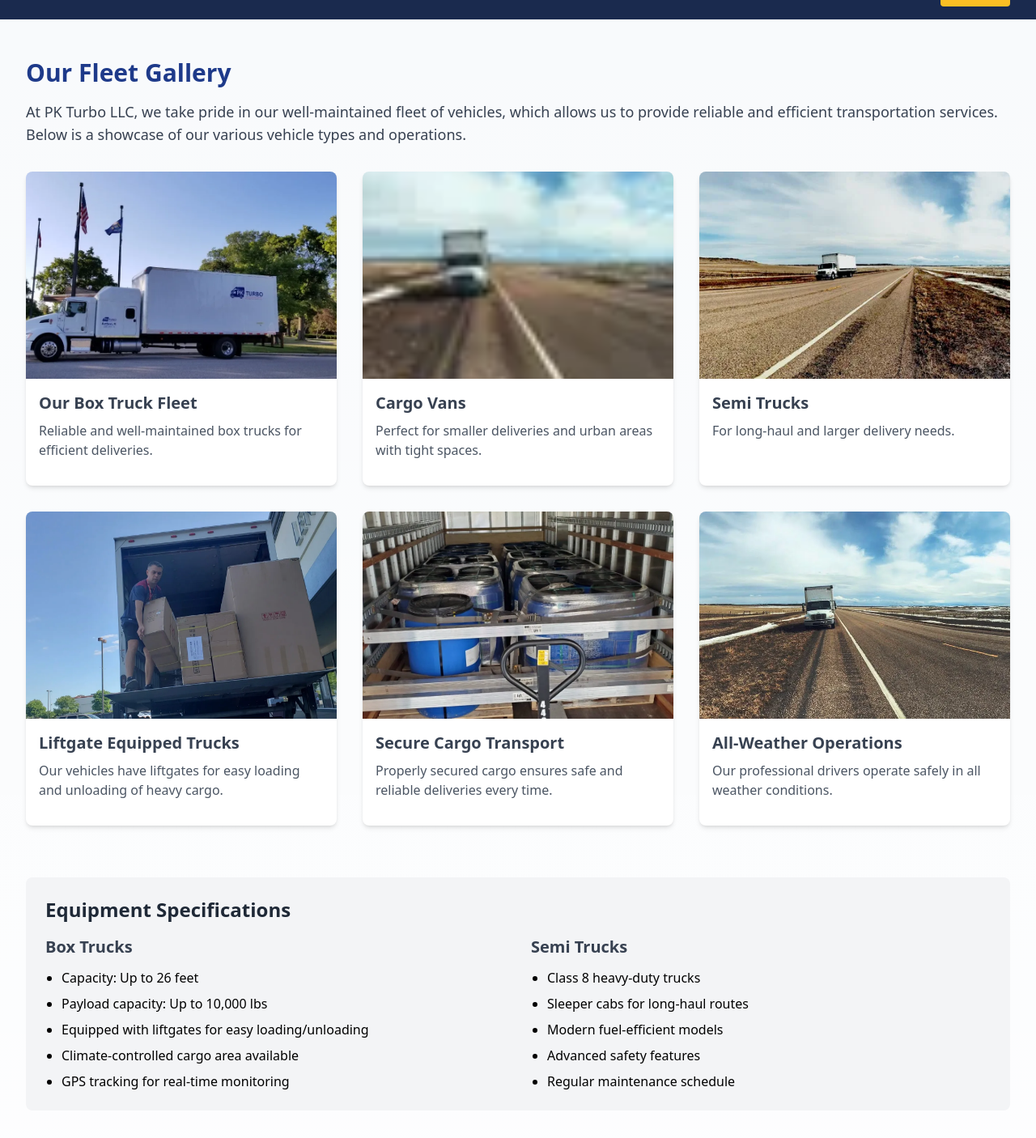
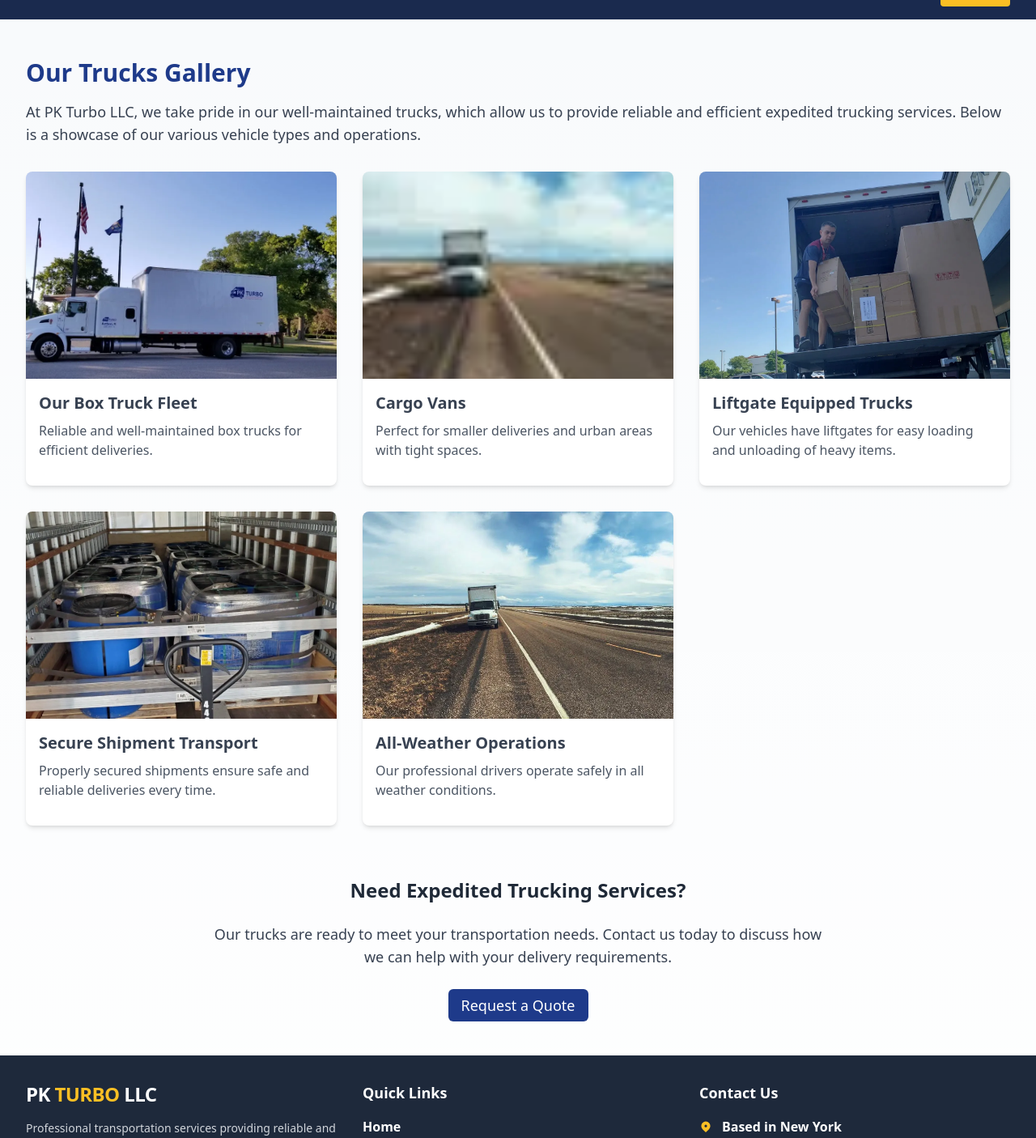
Before and after one commit to coolpeter2025/PKTurbo, a Next.js app in the folder pk-turbo-site/: page /gallery in a window 1280 px wide. Shown: the part 48-1454 px from the top of the page at 81% size. Built offline with nearby package versions, Linux system fonts and the light colour scheme.

Commit message:
refactor: Update content to focus on expedited trucking

```diff
--- a/pk-turbo-site/app/gallery/page.tsx
+++ b/pk-turbo-site/app/gallery/page.tsx
@@ -2,9 +2,9 @@ import { Metadata } from 'next';
 import Image from 'next/image';
 
 export const metadata: Metadata = {
-  title: 'Our Fleet Gallery - PK Turbo LLC',
-  description: 'View our fleet of well-maintained transportation vehicles at PK Turbo LLC. We provide reliable delivery and logistics services throughout the region.',
-  keywords: 'PK Turbo fleet, delivery trucks, transportation vehicles, logistics fleet, trucking company gallery',
+  title: 'Our Trucks Gallery - PK Turbo LLC',
+  description: 'View our well-maintained expedited trucking vehicles at PK Turbo LLC. We provide reliable delivery services throughout the region.',
+  keywords: 'PK Turbo trucks, delivery trucks, transportation vehicles, expedited trucking, trucking company gallery',
 };
 
 export default function GalleryPage() {
@@ -21,23 +21,18 @@ export default function GalleryPage() {
       title: 'Cargo Vans',
       description: 'Perfect for smaller deliveries and urban areas with tight spaces.',
     },
-    {
-      src: '/images/truck on road.png',
-      alt: 'PK Turbo semi truck',
-      title: 'Semi Trucks',
-      description: 'For long-haul and larger delivery needs.',
-    },
+    // Removed Semi Truck entry
     {
       src: '/images/liftgate.png',
       alt: 'PK Turbo truck with liftgate',
       title: 'Liftgate Equipped Trucks',
-      description: 'Our vehicles have liftgates for easy loading and unloading of heavy cargo.',
+      description: 'Our vehicles have liftgates for easy loading and unloading of heavy items.',
     },
     {
       src: '/images/cargo.strapped.png',
-      alt: 'PK Turbo secured cargo',
-      title: 'Secure Cargo Transport',
-      description: 'Properly secured cargo ensures safe and reliable deliveries every time.',
+      alt: 'PK Turbo secured shipment',
+      title: 'Secure Shipment Transport',
+      description: 'Properly secured shipments ensure safe and reliable deliveries every time.',
     },
     {
       src: '/images/truck on road and snow.png',
@@ -50,10 +45,10 @@ export default function GalleryPage() {
   return (
     <div className="py-12">
       <div className="container">
-        <h1>Our Fleet Gallery</h1>
+        <h1>Our Trucks Gallery</h1>
         <p className="text-lg text-gray-700 mb-8">
-          At PK Turbo LLC, we take pride in our well-maintained fleet of vehicles,
-          which allows us to provide reliable and efficient transportation services.
+          At PK Turbo LLC, we take pride in our well-maintained trucks,
+          which allow us to provide reliable and efficient expedited trucking services.
           Below is a showcase of our various vehicle types and operations.
         </p>
 
@@ -78,37 +73,13 @@ export default function GalleryPage() {
           ))}
         </div>
 
-        <div className="mt-16 bg-gray-100 p-6 rounded-lg">
-          <h2 className="text-2xl font-bold mb-4">Equipment Specifications</h2>
-          <div className="grid md:grid-cols-2 gap-8">
-            <div>
-              <h3 className="text-xl font-semibold mb-3">Box Trucks</h3>
-              <ul className="list-disc pl-5 space-y-2">
-                <li>Capacity: Up to 26 feet</li>
-                <li>Payload capacity: Up to 10,000 lbs</li>
-                <li>Equipped with liftgates for easy loading/unloading</li>
-                <li>Climate-controlled cargo area available</li>
-                <li>GPS tracking for real-time monitoring</li>
-              </ul>
-            </div>
-            <div>
-              <h3 className="text-xl font-semibold mb-3">Semi Trucks</h3>
-              <ul className="list-disc pl-5 space-y-2">
-                <li>Class 8 heavy-duty trucks</li>
-                <li>Sleeper cabs for long-haul routes</li>
-                <li>Modern fuel-efficient models</li>
-                <li>Advanced safety features</li>
-                <li>Regular maintenance schedule</li>
-              </ul>
-            </div>
-          </div>
-        </div>
+        {/* Removed Equipment Specifications Section */}
 
         <div className="mt-16 text-center">
-          <h2 className="text-2xl font-bold mb-6">Need Transportation Services?</h2>
+          <h2 className="text-2xl font-bold mb-6">Need Expedited Trucking Services?</h2>
           <p className="text-lg mb-8 max-w-3xl mx-auto">
-            Our fleet is ready to meet your transportation needs. Contact us today to discuss
-            how we can help with your delivery and logistics requirements.
+            Our trucks are ready to meet your transportation needs. Contact us today to discuss
+            how we can help with your delivery requirements.
           </p>
           <a
             href="/contact"
--- a/pk-turbo-site/app/page.tsx
+++ b/pk-turbo-site/app/page.tsx
@@ -47,9 +47,9 @@ export default function Home() {
         <div className="container">
           <h2 className="text-4xl font-bold text-center mb-3 text-navy-dark">How We Serve You</h2>
           <div className="w-24 h-1 bg-amber-400 mx-auto mb-12"></div>
-          <p className="text-center max-w-3xl mx-auto mb-16 text-black font-bold">
-            Our company focuses on providing reliable transportation services with efficiency and professionalism to meet all your delivery needs.
-          </p>
+            <p className="text-center max-w-3xl mx-auto mb-16 text-black font-bold">
+              Our expedited trucking company focuses on providing reliable transportation services with efficiency and professionalism to meet all your delivery needs.
+            </p>
 
           <div className="grid md:grid-cols-3 gap-8">
             {/* Service 1 */}
@@ -61,7 +61,7 @@ export default function Home() {
               </div>
               <h3 className="text-xl font-bold text-center mb-4 text-navy-dark">Reliable Delivery</h3>
               <p className="text-center text-navy-dark font-medium">
-                Our experienced drivers ensure your cargo arrives safely and on time, every time.
+                Our experienced drivers ensure your shipments arrive safely and on time, every time.
               </p>
             </div>
 
@@ -87,7 +87,7 @@ export default function Home() {
               </div>
               <h3 className="text-xl font-bold text-center mb-4 text-white">Secure Transport</h3>
               <p className="text-center text-white font-medium">
-                Your cargo's safety is our priority, with secure handling and transportation protocols.
+                Your shipment's safety is our priority, with secure handling and transportation protocols.
               </p>
             </div>
           </div>
@@ -104,11 +104,11 @@ export default function Home() {
             <div className="md:w-1/2">
               <p className="mb-6 text-gray-700 leading-relaxed">
                 Founded in 2018, PK Turbo LLC has established itself as a trusted name in the transportation industry,
-                providing reliable and efficient delivery services to businesses throughout the region.
+                providing reliable and efficient expedited trucking services to businesses throughout the region.
               </p>
               <p className="mb-6 text-gray-700 leading-relaxed">
-                Our professional drivers are equipped to handle various transportation needs, ensuring your cargo reaches
-                its destination safely and on time. We pride ourselves on our commitment to excellence, reliability, and
+                Our professional drivers are equipped to handle various transportation needs, ensuring your shipments reach
+                their destination safely and on time. We pride ourselves on our commitment to excellence, reliability, and
                 customer satisfaction.
               </p>
               <Link href="/contact" className="px-6 py-2 bg-amber-400 text-navy-dark font-medium rounded hover:bg-amber-500 transition inline-block">
--- a/pk-turbo-site/components/Footer.tsx
+++ b/pk-turbo-site/components/Footer.tsx
@@ -42,7 +42,7 @@ export default function Footer() {
                 <Link href="/" className="text-white font-bold hover:text-amber-400 transition">Home</Link>
               </li>
               <li>
-                <Link href="/gallery" className="text-white font-bold hover:text-amber-400 transition">Our Fleet</Link>
+                <Link href="/gallery" className="text-white font-bold hover:text-amber-400 transition">Our Trucks</Link>
               </li>
               <li>
                 <Link href="/employment" className="text-white font-bold hover:text-amber-400 transition">Employment</Link>
```
